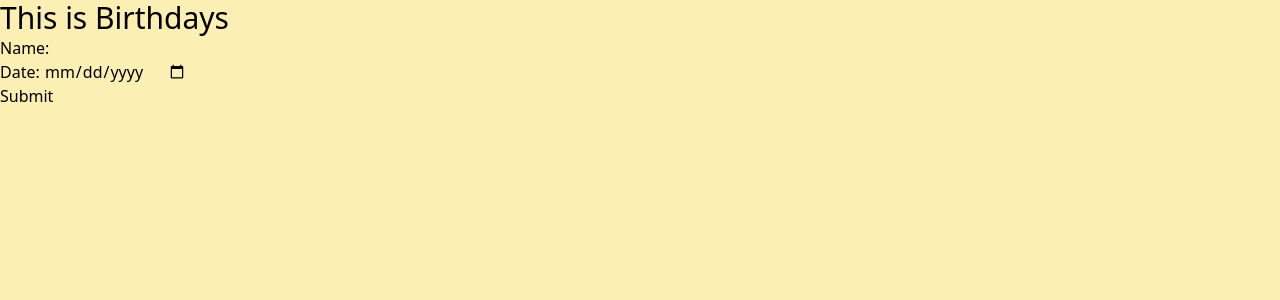
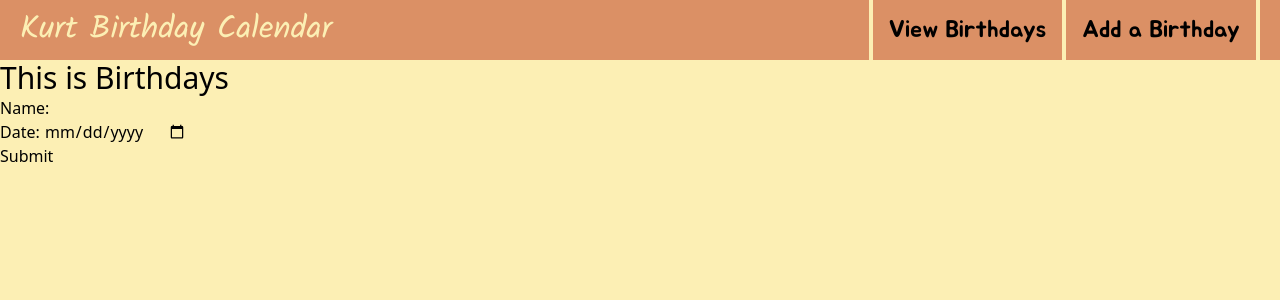
Before and after one commit to SantosKurtMatthew/birthdays, a Django app: page /countdown/create/ in a window 1280 px wide. Shown: the top 300 px of the page. Run offline with Django 5.2, Linux system fonts and the light colour scheme; style sheets or scripts are compiled from the project's sources; some libraries are stand-ins or nearby versions.

Commit message:
Created navbar

```diff
--- a/countdown/templates/base.html
+++ b/countdown/templates/base.html
@@ -5,7 +5,6 @@
 	<meta charset="utf-8">
 	<meta name="viewport" content="width=device-width, initial-scale=1">
 	<title></title>
-	<link rel="stylesheet" href="main.css" />
 	{% tailwind_css %}
 	<link rel="preconnect" href="https://fonts.googleapis.com">
 	<link rel="preconnect" href="https://fonts.gstatic.com" crossorigin>
@@ -13,6 +12,17 @@
 
 </head>
 <body class="bg-[#FCEFB4]">
+	<div class="flex bg-[#DB9065] h-15 relative">
+		<div class="absolute left-1/64 h-full content-center text-[32px] text-[#FCEFB4] font-[Kalam]">Kurt Birthday Calendar</div>
+		<div class="absolute right-1/64 h-full flex flex-row items-stretch">
+			<a href="{% url 'countdown:countdown_list' %}" class="text-[24px] font-[Jua] content-center px-4 border-x-4 border-[#FCEFB4] transition delay-50 duration-300 ease-in-out hover:bg-[#FCEFB4]">
+				View Birthdays
+			</a>
+			<a href="{% url 'countdown:countdown_create' %}" class="text-[24px] font-[Jua] content-center px-4 border-r-4 border-[#FCEFB4] transition delay-50 duration-300 ease-in-out hover:bg-[#FCEFB4]">
+				Add a Birthday
+			</a>
+		</div>
+	</div>
 	<h1 class="text-3xl">This is Birthdays</h1>
 
 	{% block content %}{% endblock %}
--- a/countdown/templates/countdown_list.html
+++ b/countdown/templates/countdown_list.html
@@ -1,10 +1,9 @@
 {% extends 'base.html' %}
 
 {% block content %}
-	<link rel="stylesheet" href="main.css" />
 	<h1 class="text-5xl font-bold underline">COUNTDOWNS HERE</h1>
 
-	<a href="{{ nearest_birthday.get_absolute_url }}"><div class="absolute top-1/12 left-1/4 w-1/2">
+	<a href="{{ nearest_birthday.get_absolute_url }}"><div class="absolute top-1/8 left-1/4 w-1/2">
 		<div class="relative bg-[#F9DC5C] border-5 border-[#F2A359] h-64 rounded-md">
 			<div class="flex flex-col justify-center items-center pt-3">
 				<p class="text-[24px] leading-none font-[Jua]">
@@ -27,6 +26,7 @@
 	<div class="relative size-64 bg-green-500 justify-self-auto">
 		<div class="bg-red-100 absolute right-0 top-0 size-16">1</div>
 		<div class="bg-blue-100 absolute left-16 bottom-16 size-32">2</div>
+		<div class="h-full bg-yellow-100 w-1/4">full</div>
 	</div>
 	<div class="grid grid-cols-3 h-128 content-evenly gap-4">
 	{% for birthday in object_list %}
--- a/theme/static/css/dist/styles.css
+++ b/theme/static/css/dist/styles.css
@@ -5,24 +5,23 @@
   :root, :host {
     --font-sans: ui-sans-serif, system-ui, sans-serif, "Apple Color Emoji",
       "Segoe UI Emoji", "Segoe UI Symbol", "Noto Color Emoji";
-    --font-serif: ui-serif, Georgia, Cambria, "Times New Roman", Times, serif;
     --font-mono: ui-monospace, SFMono-Regular, Menlo, Monaco, Consolas, "Liberation Mono",
       "Courier New", monospace;
     --color-red-100: oklch(93.6% 0.032 17.717);
+    --color-yellow-100: oklch(97.3% 0.071 103.193);
     --color-green-500: oklch(72.3% 0.219 149.579);
-    --color-sky-500: oklch(68.5% 0.169 237.323);
     --color-blue-100: oklch(93.2% 0.032 255.585);
-    --color-indigo-600: oklch(51.1% 0.262 276.966);
-    --color-gray-50: oklch(98.5% 0.002 247.839);
+    --color-indigo-500: oklch(58.5% 0.233 277.117);
     --spacing: 0.25rem;
     --text-3xl: 1.875rem;
     --text-3xl--line-height: calc(2.25 / 1.875);
     --text-5xl: 3rem;
     --text-5xl--line-height: 1;
     --font-weight-bold: 700;
-    --tracking-normal: 0em;
-    --leading-normal: 1.5;
     --radius-md: 0.375rem;
+    --ease-in-out: cubic-bezier(0.4, 0, 0.2, 1);
+    --default-transition-duration: 150ms;
+    --default-transition-timing-function: cubic-bezier(0.4, 0, 0.2, 1);
     --default-font-family: var(--font-sans);
     --default-mono-font-family: var(--font-mono);
   }
@@ -202,87 +195,26 @@
   .right-0 {
     right: calc(var(--spacing) * 0);
   }
-  .right-1\/2 {
-    right: calc(1/2 * 100%);
-  }
-  .right-10 {
-    right: calc(var(--spacing) * 10);
-  }
-  .bottom-0 {
-    bottom: calc(var(--spacing) * 0);
+  .right-1\/64 {
+    right: calc(1/64 * 100%);
   }
   .bottom-3 {
     bottom: calc(var(--spacing) * 3);
   }
-  .bottom-5 {
-    bottom: calc(var(--spacing) * 5);
-  }
-  .bottom-10 {
-    bottom: calc(var(--spacing) * 10);
-  }
   .bottom-16 {
     bottom: calc(var(--spacing) * 16);
-  }
-  .bottom-50 {
-    bottom: calc(var(--spacing) * 50);
-  }
-  .left-0 {
-    left: calc(var(--spacing) * 0);
-  }
-  .left-1\/2 {
-    left: calc(1/2 * 100%);
-  }
-  .left-1\/3 {
-    left: calc(1/3 * 100%);
   }
   .left-1\/4 {
     left: calc(1/4 * 100%);
   }
-  .left-1\/5 {
-    left: calc(1/5 * 100%);
-  }
   .left-1\/6 {
     left: calc(1/6 * 100%);
   }
-  .left-10 {
-    left: calc(var(--spacing) * 10);
+  .left-1\/64 {
+    left: calc(1/64 * 100%);
   }
   .left-16 {
     left: calc(var(--spacing) * 16);
-  }
-  .left-32 {
-    left: calc(var(--spacing) * 32);
-  }
-  .container {
-    width: 100%;
-  }
-  @media (width >= 40rem) {
-    .container {
-      max-width: 40rem;
-    }
-  }
-  @media (width >= 48rem) {
-    .container {
-      max-width: 48rem;
-    }
-  }
-  @media (width >= 64rem) {
-    .container {
-      max-width: 64rem;
-    }
-  }
-  @media (width >= 80rem) {
-    .container {
-      max-width: 80rem;
-    }
-  }
-  @media (width >= 96rem) {
-    .container {
-      max-width: 96rem;
-    }
-  }
-  .mx-auto {
-    margin-inline: auto;
   }
   .block {
     display: block;
@@ -305,31 +237,26 @@
     width: calc(var(--spacing) * 64);
     height: calc(var(--spacing) * 64);
   }
+  .h-15 {
+    height: calc(var(--spacing) * 15);
+  }
   .h-64 {
     height: calc(var(--spacing) * 64);
   }
   .h-128 {
     height: calc(var(--spacing) * 128);
   }
-  .h-screen {
-    height: 100vh;
+  .h-full {
+    height: 100%;
   }
   .w-1\/2 {
     width: calc(1/2 * 100%);
   }
-  .w-1\/3 {
-    width: calc(1/3 * 100%);
+  .w-1\/4 {
+    width: calc(1/4 * 100%);
   }
   .w-2\/3 {
     width: calc(2/3 * 100%);
-  }
-  .-translate-x-1\/2 {
-    --tw-translate-x: calc(calc(1/2 * 100%) * -1);
-    translate: var(--tw-translate-x) var(--tw-translate-y);
-  }
-  .-translate-y-1\/2 {
-    --tw-translate-y: calc(calc(1/2 * 100%) * -1);
-    translate: var(--tw-translate-x) var(--tw-translate-y);
   }
   .grid-cols-3 {
     grid-template-columns: repeat(3, minmax(0, 1fr));
@@ -340,17 +267,26 @@
   .flex-row {
     flex-direction: row;
   }
+  .content-center {
+    align-content: center;
+  }
   .content-evenly {
     align-content: space-evenly;
   }
   .items-center {
     align-items: center;
   }
+  .items-stretch {
+    align-items: stretch;
+  }
   .justify-center {
     justify-content: center;
   }
   .gap-4 {
     gap: calc(var(--spacing) * 4);
+  }
+  :where(.divide-indigo-500 > :not(:last-child)) {
+    border-color: var(--color-indigo-500);
   }
   .justify-self-auto {
     justify-self: auto;
@@ -362,11 +298,33 @@
     border-style: var(--tw-border-style);
     border-width: 5px;
   }
+  .border-x-4 {
+    border-inline-style: var(--tw-border-style);
+    border-inline-width: 4px;
+  }
+  .border-x-8 {
+    border-inline-style: var(--tw-border-style);
+    border-inline-width: 8px;
+  }
+  .border-r-4 {
+    border-right-style: var(--tw-border-style);
+    border-right-width: 4px;
+  }
+  .border-b-4 {
+    border-bottom-style: var(--tw-border-style);
+    border-bottom-width: 4px;
+  }
+  .border-\[\#DB9065\] {
+    border-color: #DB9065;
+  }
   .border-\[\#F2A359\] {
     border-color: #F2A359;
   }
-  .border-indigo-600 {
-    border-color: var(--color-indigo-600);
+  .border-\[\#FCEFB4\] {
+    border-color: #FCEFB4;
+  }
+  .bg-\[\#DB9065\] {
+    background-color: #DB9065;
   }
   .bg-\[\#F9DC5C\] {
     background-color: #F9DC5C;
@@ -377,20 +335,17 @@
   .bg-blue-100 {
     background-color: var(--color-blue-100);
   }
-  .bg-gray-50 {
-    background-color: var(--color-gray-50);
-  }
   .bg-green-500 {
     background-color: var(--color-green-500);
   }
   .bg-red-100 {
     background-color: var(--color-red-100);
   }
-  .bg-sky-500 {
-    background-color: var(--color-sky-500);
+  .bg-yellow-100 {
+    background-color: var(--color-yellow-100);
   }
-  .object-top {
-    object-position: top;
+  .px-4 {
+    padding-inline: calc(var(--spacing) * 4);
   }
   .pt-2 {
     padding-top: calc(var(--spacing) * 2);
@@ -427,11 +376,11 @@
     font-size: var(--text-5xl);
     line-height: var(--tw-leading, var(--text-5xl--line-height));
   }
-  .text-\[14px\] {
-    font-size: 14px;
-  }
   .text-\[24px\] {
     font-size: 24px;
+  }
+  .text-\[32px\] {
+    font-size: 32px;
   }
   .text-\[48px\] {
     font-size: 48px;
@@ -461,9 +402,79 @@
   .text-\[\#DB9065\] {
     color: #DB9065;
   }
+  .text-\[\#FCEFB4\] {
+    color: #FCEFB4;
+  }
   .underline {
     text-decoration-line: underline;
   }
+  .transition {
+    transition-property: color, background-color, border-color, outline-color, text-decoration-color, fill, stroke, --tw-gradient-from, --tw-gradient-via, --tw-gradient-to, opacity, box-shadow, transform, translate, scale, rotate, filter, -webkit-backdrop-filter, backdrop-filter, display, visibility, content-visibility, overlay, pointer-events;
+    transition-timing-function: var(--tw-ease, var(--default-transition-timing-function));
+    transition-duration: var(--tw-duration, var(--default-transition-duration));
+  }
+  .delay-50 {
+    transition-delay: 50ms;
+  }
+  .delay-100 {
+    transition-delay: 100ms;
+  }
+  .delay-150 {
+    transition-delay: 150ms;
+  }
+  .duration-300 {
+    --tw-duration: 300ms;
+    transition-duration: 300ms;
+  }
+  .ease-in-out {
+    --tw-ease: var(--ease-in-out);
+    transition-timing-function: var(--ease-in-out);
+  }
+  @media (hover: hover) {
+    .hover\:-translate-y-1:hover {
+      --tw-translate-y: calc(var(--spacing) * -1);
+      translate: var(--tw-translate-x) var(--tw-translate-y);
+    }
+  }
+  @media (hover: hover) {
+    .hover\:scale-110:hover {
+      --tw-scale-x: 110%;
+      --tw-scale-y: 110%;
+      --tw-scale-z: 110%;
+      scale: var(--tw-scale-x) var(--tw-scale-y);
+    }
+  }
+  @media (hover: hover) {
+    .hover\:bg-\[\#FCEFB4\]:hover {
+      background-color: #FCEFB4;
+    }
+  }
+  @media (hover: hover) {
+    .hover\:bg-indigo-500:hover {
+      background-color: var(--color-indigo-500);
+    }
+  }
+}
+@property --tw-border-style {
+  syntax: "*";
+  inherits: false;
+  initial-value: solid;
+}
+@property --tw-leading {
+  syntax: "*";
+  inherits: false;
+}
+@property --tw-font-weight {
+  syntax: "*";
+  inherits: false;
+}
+@property --tw-duration {
+  syntax: "*";
+  inherits: false;
+}
+@property --tw-ease {
+  syntax: "*";
+  inherits: false;
 }
 @property --tw-translate-x {
   syntax: "*";
@@ -480,33 +491,35 @@
   inherits: false;
   initial-value: 0;
 }
-@property --tw-border-style {
+@property --tw-scale-x {
   syntax: "*";
   inherits: false;
-  initial-value: solid;
+  initial-value: 1;
 }
-@property --tw-leading {
+@property --tw-scale-y {
   syntax: "*";
   inherits: false;
+  initial-value: 1;
 }
-@property --tw-font-weight {
+@property --tw-scale-z {
   syntax: "*";
   inherits: false;
-}
-@property --tw-tracking {
-  syntax: "*";
-  inherits: false;
+  initial-value: 1;
 }
 @layer properties {
   @supports ((-webkit-hyphens: none) and (not (margin-trim: inline))) or ((-moz-orient: inline) and (not (color:rgb(from red r g b)))) {
     *, ::before, ::after, ::backdrop {
+      --tw-border-style: solid;
+      --tw-leading: initial;
+      --tw-font-weight: initial;
+      --tw-duration: initial;
+      --tw-ease: initial;
       --tw-translate-x: 0;
       --tw-translate-y: 0;
       --tw-translate-z: 0;
-      --tw-border-style: solid;
-      --tw-leading: initial;
-      --tw-font-weight: initial;
-      --tw-tracking: initial;
+      --tw-scale-x: 1;
+      --tw-scale-y: 1;
+      --tw-scale-z: 1;
     }
   }
 }
```
Also changed, not shown: other parts of theme/static/css/dist/styles.css (+4 -24 lines), countdown/templates/main.css (deleted, +0 -194 lines).
